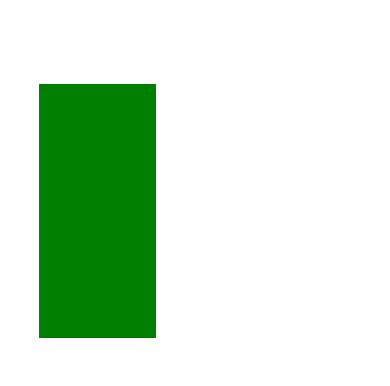
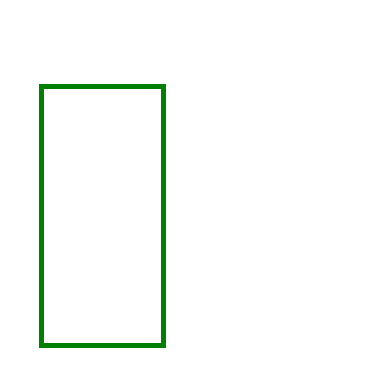
Before and after one commit to gabriellegomess/DesenvolvimentoWeb, a plain HTML site: page Aula04Css/mediaQuery.html in a window 390 px wide. Drawn offline with Linux system fonts and the light colour scheme.

Commit message:
Media Query

```diff
--- a/Aula04Css/CSS/mediaQuery.css
+++ b/Aula04Css/CSS/mediaQuery.css
@@ -17,26 +17,61 @@ div{
 	background-color: rgb(254, 177, 192);
 }
 
+/* ou
+
+@media (min-width: 901px){
+    div{
+        background-color: rgb(255, 255, 255);
+        width: 30vw;
+        height: 30vh;
+        border-color: green;
+        border-width: 5px;
+        border-style: solid;
+    }
+}
+
+@media (min-width: 1201px){
+    div{
+        background-color: rgb(255, 255, 255);
+        width: 50vw;
+        height: 50vh;
+        border-color: orange;
+        border-width: 5px;
+        border-style: solid;
+    }
+}
+
+*/
+
 @media screen and (max-width: 1200px) {
     div{
-        background-color: orange;
+        background-color: rgb(255, 255, 255);
         width: 50vw;
         height: 50vh;
+        border-color: orange;
+        border-width: 5px;
+        border-style: solid;
     }
 }
 
 @media screen and (max-width: 900px) {
     div{
-        background-color: green;
+        background-color: rgb(255, 255, 255);
         width: 30vw;
         height: 30vh;
+        border-color: green;
+        border-width: 5px;
+        border-style: solid;
     }
 }
 
 @media screen and (max-width: 300px) {
     div{
-        background-color: purple;
+        background-color: rgb(252, 249, 252);
         width: 30vw;
         height: 60vh;
+        border-color: purple;
+        border-width: 5px;
+        border-style: solid;
     }
 }
```
Also changed, not shown: Comentarios/index.html (+1 -0 lines).
